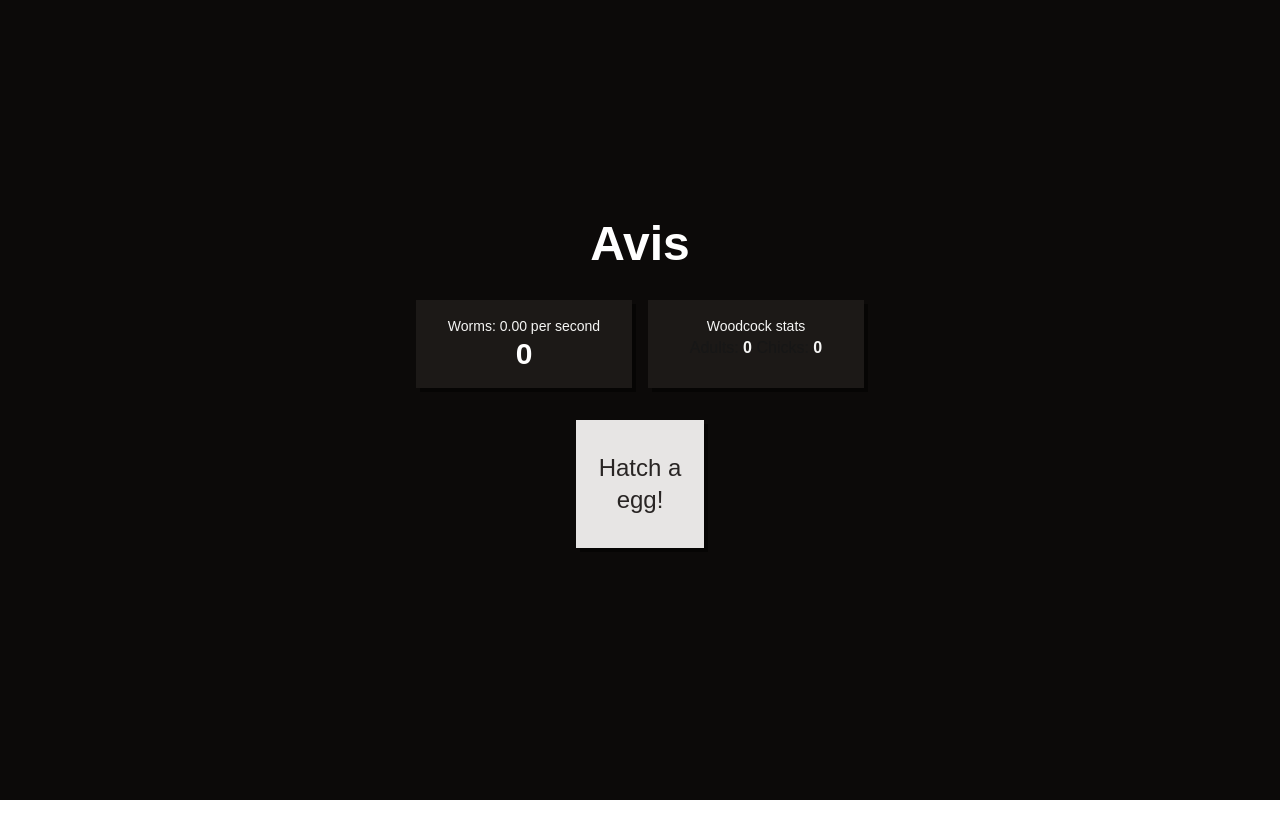
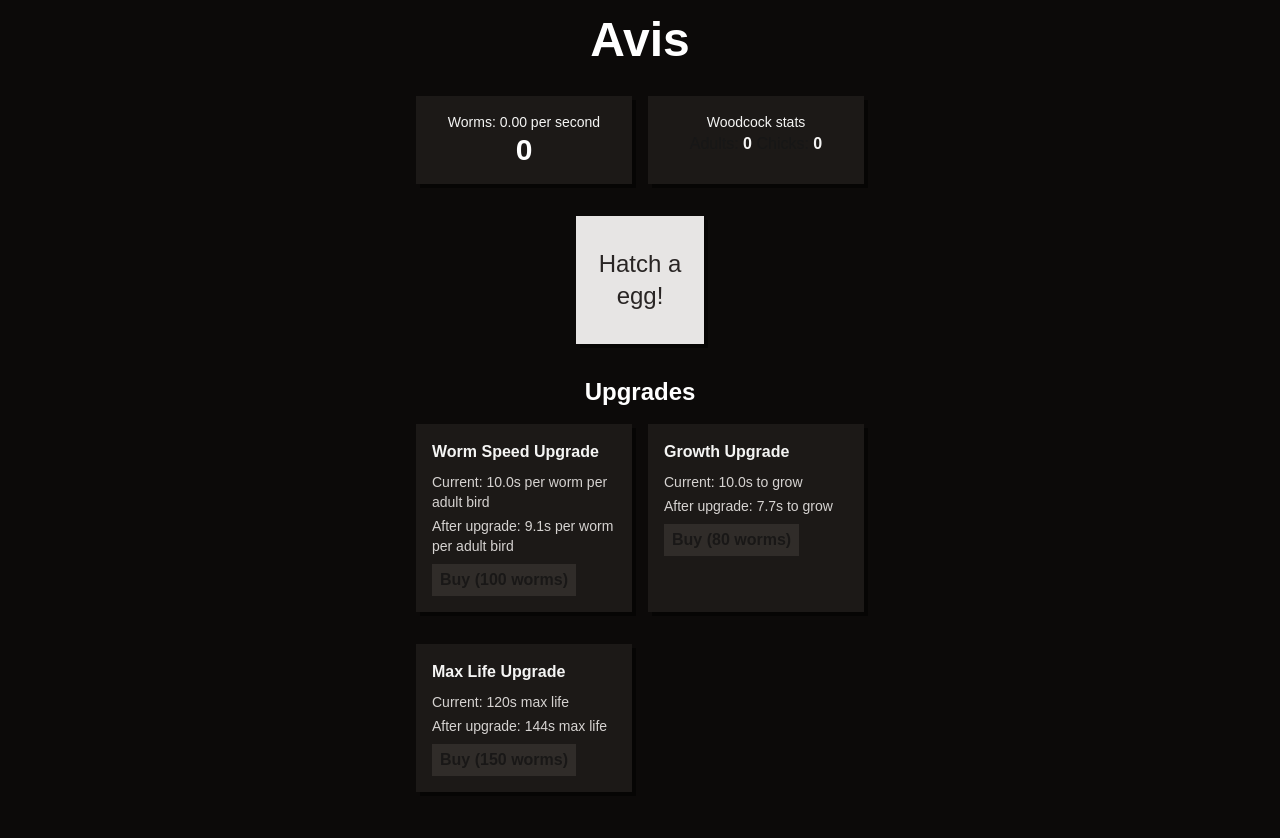
Before and after one commit to PythonAtSea/avis, a Next.js app: page / in a window 1280 px wide. Shown: the top 838 px of the page. Before the commit the page ends 800 px from the top, so only its background shows below. Built offline with nearby package versions, Linux system fonts and the light colour scheme.

Commit message:
feat: upgrades!

```diff
--- a/src/app/page.tsx
+++ b/src/app/page.tsx
@@ -14,6 +14,9 @@ export default function Home() {
   const [msPerWorm, setMsPerWorm] = useState<number>(10000);
   const [growMs, setGrowMs] = useState<number>(10000);
   const [maxLife, setMaxLife] = useState<number>(120000);
+  const [wormSpeedUpgradeCost, setWormSpeedUpgradeCost] = useState<number>(100);
+  const [growUpgradeCost, setGrowUpgradeCost] = useState<number>(80);
+  const [maxLifeUpgradeCost, setMaxLifeUpgradeCost] = useState<number>(150);
 
   const hatchEgg = () => {
     const newBird: Bird = {
@@ -93,6 +96,82 @@ export default function Home() {
       >
         <span className="text-2xl text-stone-800">Hatch a egg!</span>
       </button>
+      <h1 className="text-2xl font-bold text-white mb-4 text-center">
+        Upgrades
+      </h1>
+      <div className="grid grid-cols-2 gap-4 mb-8 w-full max-w-md">
+        <div className="bg-stone-900 p-4 mb-4 shadow-offset">
+          <p className="text-stone-100 mb-2 font-semibold">
+            Worm Speed Upgrade
+          </p>
+          <p className="text-stone-300 text-sm mb-1">
+            Current: {(msPerWorm / 1000).toFixed(1)}s per worm per adult bird
+          </p>
+          <p className="text-stone-300 text-sm mb-2">
+            After upgrade: {(Math.floor(msPerWorm / 1.1) / 1000).toFixed(1)}s
+            per worm per adult bird
+          </p>
+          <button
+            onClick={() => {
+              if (worms >= wormSpeedUpgradeCost) {
+                setWorms(worms - wormSpeedUpgradeCost);
+                setMsPerWorm(Math.floor(msPerWorm / 1.1));
+                setWormSpeedUpgradeCost(Math.floor(wormSpeedUpgradeCost * 1.2));
+              }
+            }}
+            disabled={worms < wormSpeedUpgradeCost}
+            className="font-bold bg-stone-700 px-2 py-1 hover:bg-stone-600 transition-colors disabled:opacity-50 disabled:cursor-not-allowed"
+          >
+            Buy ({wormSpeedUpgradeCost} worms)
+          </button>
+        </div>
+        <div className="bg-stone-900 p-4 mb-4 shadow-offset">
+          <p className="text-stone-100 mb-2 font-semibold">Growth Upgrade</p>
+          <p className="text-stone-300 text-sm mb-1">
+            Current: {(growMs / 1000).toFixed(1)}s to grow
+          </p>
+          <p className="text-stone-300 text-sm mb-2">
+            After upgrade: {(Math.floor(growMs / 1.3) / 1000).toFixed(1)}s to
+            grow
+          </p>
+          <button
+            onClick={() => {
+              if (worms >= growUpgradeCost) {
+                setWorms(worms - growUpgradeCost);
+                setGrowMs(Math.floor(growMs / 1.1));
+                setGrowUpgradeCost(Math.floor(growUpgradeCost * 1.1));
+              }
+            }}
+            disabled={worms < growUpgradeCost}
+            className="font-bold bg-stone-700 px-2 py-1 hover:bg-stone-600 transition-colors disabled:opacity-50 disabled:cursor-not-allowed"
+          >
+            Buy ({growUpgradeCost} worms)
+          </button>
+        </div>
+        <div className="bg-stone-900 p-4 mb-4 shadow-offset">
+          <p className="text-stone-100 mb-2 font-semibold">Max Life Upgrade</p>
+          <p className="text-stone-300 text-sm mb-1">
+            Current: {(maxLife / 1000).toFixed(0)}s max life
+          </p>
+          <p className="text-stone-300 text-sm mb-2">
+            After upgrade: {(Math.floor(maxLife * 1.2) / 1000).toFixed(0)}s max
+            life
+          </p>
+          <button
+            onClick={() => {
+              if (worms >= maxLifeUpgradeCost) {
+                setWorms(worms - maxLifeUpgradeCost);
+                setMaxLife(Math.floor(maxLife * 1.2));
+                setMaxLifeUpgradeCost(Math.floor(maxLifeUpgradeCost * 1.2));
+              }
+            }}
+            disabled={worms < maxLifeUpgradeCost}
+            className="font-bold bg-stone-700 px-2 py-1 hover:bg-stone-600 transition-colors disabled:opacity-50 disabled:cursor-not-allowed"
+          >
+            Buy ({maxLifeUpgradeCost} worms)
+          </button>
+        </div>
+      </div>
       <div className="w-full max-w-md">
         {birds.map((bird, index) => (
           <div
```
